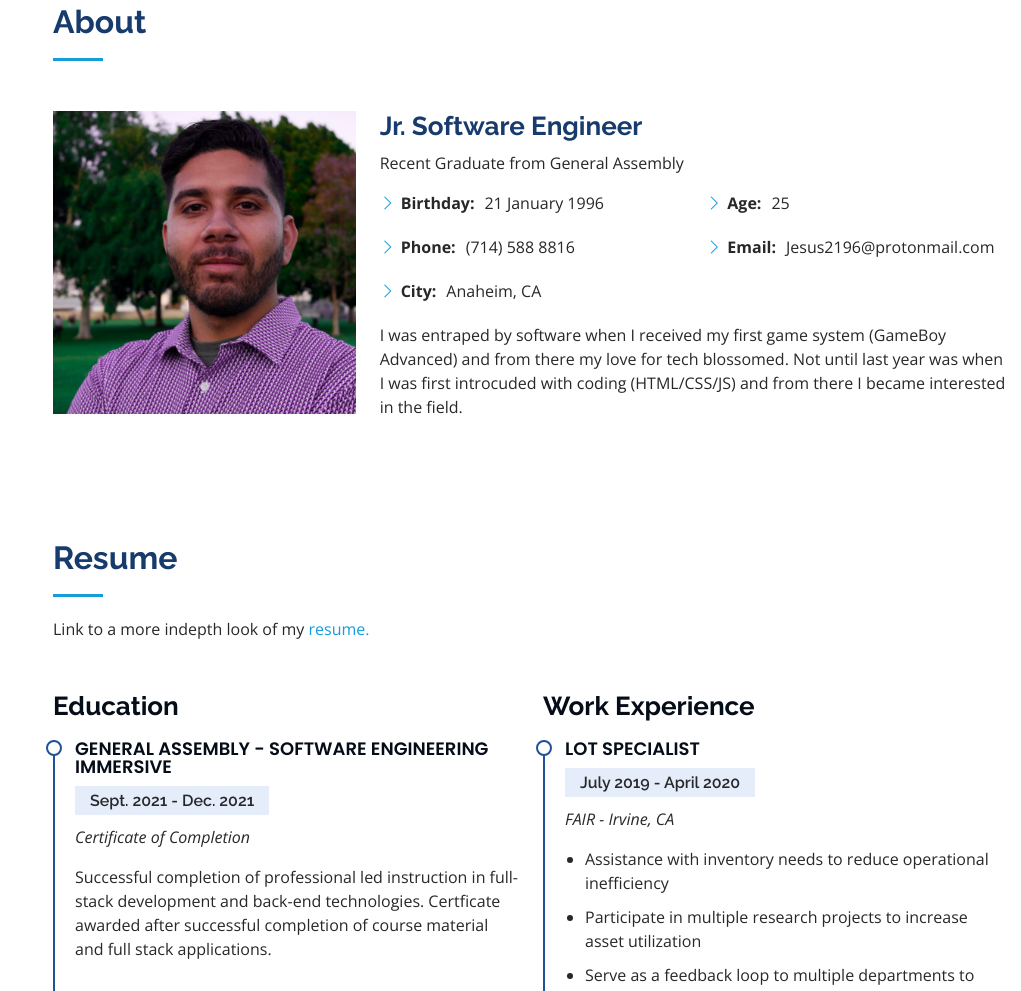
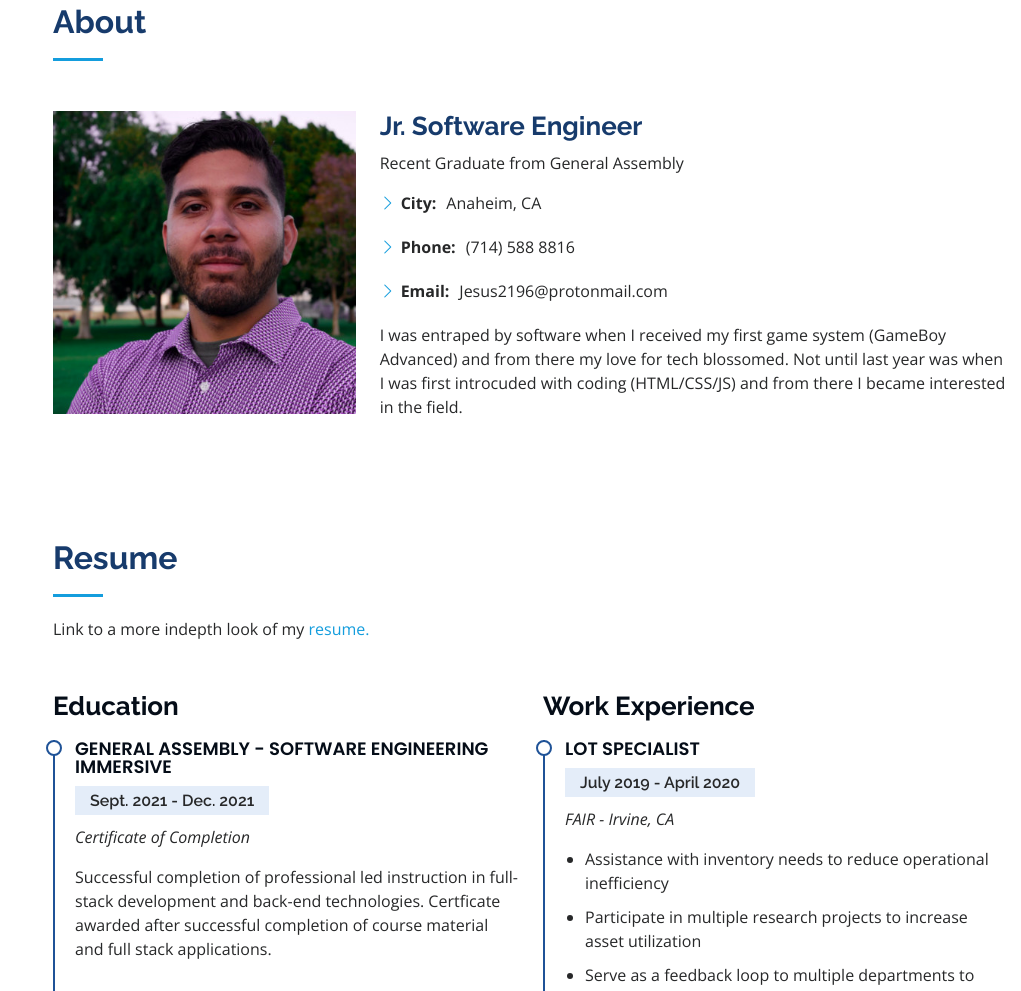
Before and after one commit to Jesus2196/portfolio, a plain HTML site: page index.html in a window 1280 px wide. Shown: the part 857-1848 px from the top of the page, without its empty margins (259-1280 px from the left). Drawn offline with nearby package versions, Linux system fonts and the light colour scheme.

Commit message:
Refactoring

```diff
--- a/index.html
+++ b/index.html
@@ -99,16 +99,9 @@
             <div class="row">
               <div class="col-lg-6">
                 <ul>
-                  <li><i class="bi bi-chevron-right"></i> <strong>Birthday:</strong> <span>21 January 1996</span></li>
+                  <li><i class="bi bi-chevron-right"></i> <strong>City:</strong> <span>Anaheim, CA</span></li>
                   <li><i class="bi bi-chevron-right"></i> <strong>Phone:</strong> <span>(714) 588 8816</span></li>
-                  <li><i class="bi bi-chevron-right"></i> <strong>City:</strong> <span>Anaheim, CA</span></li>
-                </ul>
-              </div>
-              <div class="col-lg-6">
-                <ul>
-                  <li><i class="bi bi-chevron-right"></i> <strong>Age:</strong> <span>25</span></li>
                   <li><i class="bi bi-chevron-right"></i> <strong>Email:</strong> <span>Jesus2196@protonmail.com</span>
-                  </li>
                 </ul>
               </div>
             </div>I was entraped by software when I received my first game system (GameBoy Advanced) and from there my
```
